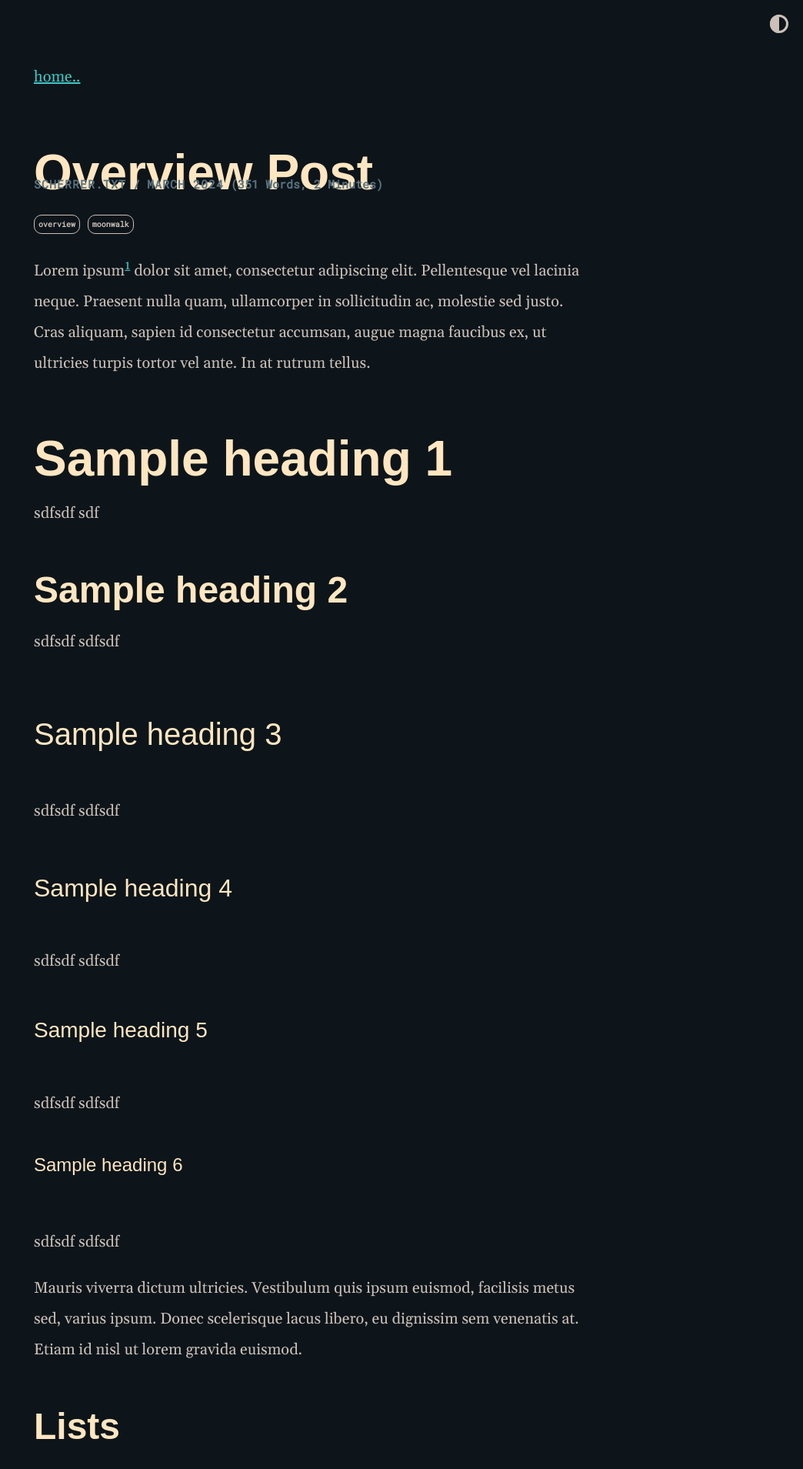
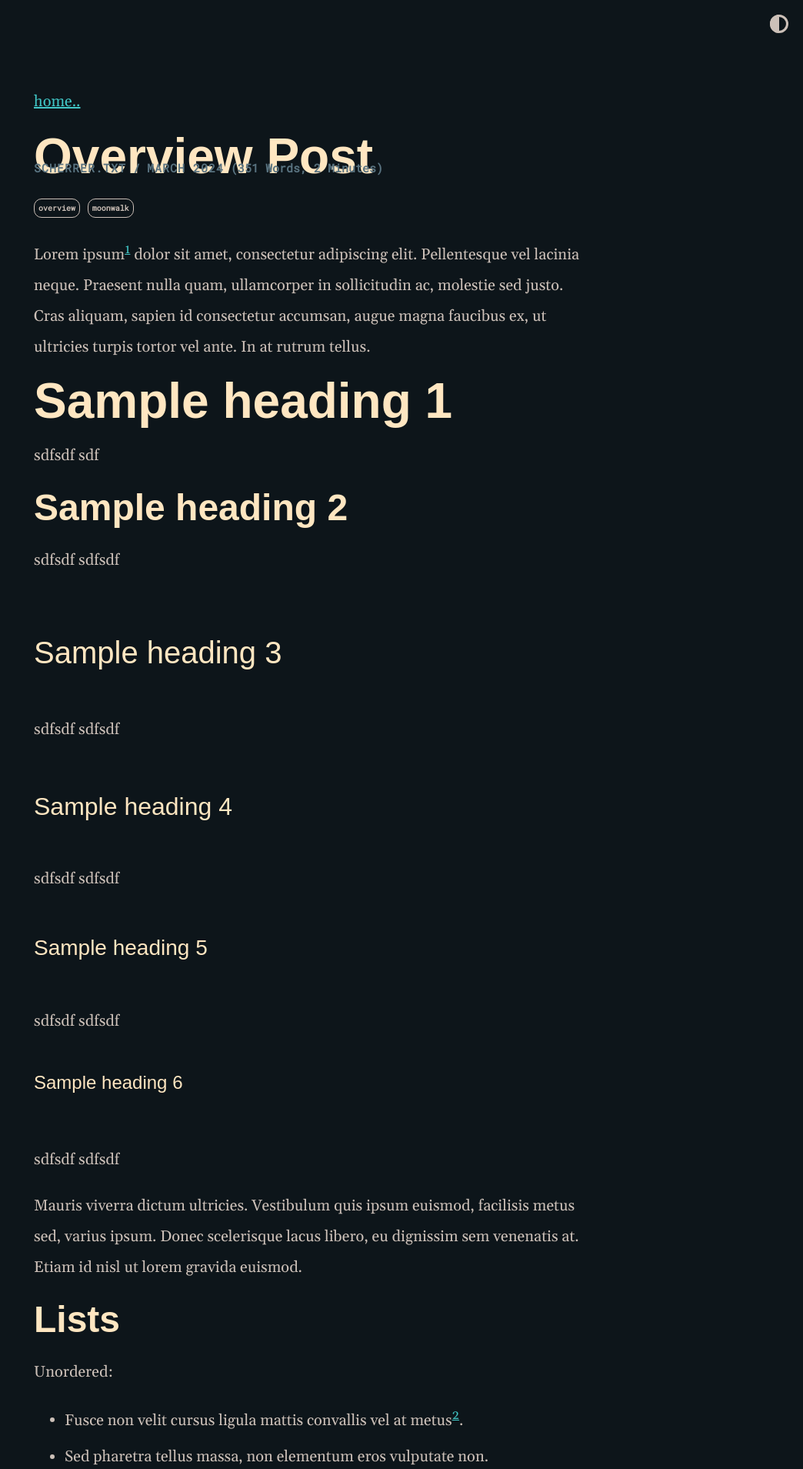
Before and after one commit to scherrer-txt/bts, a Jekyll site: the page built from _posts/2024-03-21-overview-post.md, in a window 1280 px wide. Shown: the top 1909 px of the page at 77% size, without its empty margins (236-1280 px from the left). Built offline with Jekyll 4.4.1, drawn with Linux system fonts in a browser that asks for light colours; some web fonts are replaced.

Commit message:
Update moonwalk.scss

```diff
--- a/_sass/moonwalk.scss
+++ b/_sass/moonwalk.scss
@@ -8,8 +8,8 @@
   font-family:  "Gelasio", serif;
   font-size: 1.25rem;
   line-height: 2;
-  margin: 0;
   min-height: 100%;
+  margin-top: 2rem;
 }
 pre, code {
   font-family: "Roboto Mono", "Courier New", monospace;
@@ -18,44 +18,42 @@
 }
 
   h1 {
-  font-family: "pragmatica-extended", sans-serif;
+  font-family: "roc-grotesk-wide", sans-serif;
   font-size: 4.0rem;
   font-weight: 700;
   line-height: 1rem;
-  margin-top: 1.5em;
 }
 
   h2 {
-  font-family: "pragmatica-extended", sans-serif;
+  font-family: "roc-grotesk-wide", sans-serif;
   font-size: 3.0rem;
   font-weight: 700;
   line-height: 1rem;
-  margin-top: 1.5em;
 }
 
   h3 {
-  font-family: "pragmatica-extended", sans-serif;
+  font-family: "roc-grotesk-wide", sans-serif;
   font-size: 2.5rem;
   font-weight: 500;
   margin-top: 1.5em;
 }
 
   h4 {
-  font-family: "pragmatica-extended", sans-serif;
+  font-family: "roc-grotesk-wide", sans-serif;
   font-size: 2.0rem;
   font-weight: 500;
   margin-top: 1.5em;
 }
 
   h5 {
-  font-family: "pragmatica-extended", sans-serif;
+  font-family: "roc-grotesk-wide", sans-serif;
   font-size: 1.75rem;
   font-weight: 400;
   margin-top: 1.5em;
 }
 
   h6 {
-  font-family: "pragmatica-extended", sans-serif;
+  font-family: "roc-grotesk-wide", sans-serif;
   font-size: 1.5rem;
   font-weight: 400;
   margin-top: 1.5em;
```
